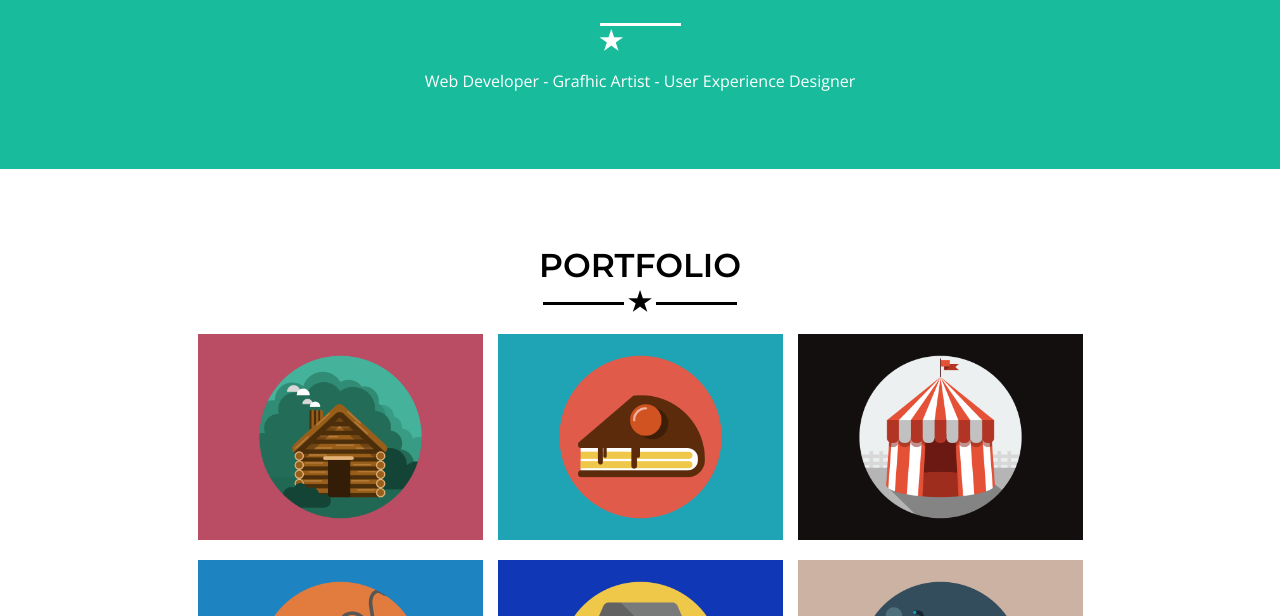
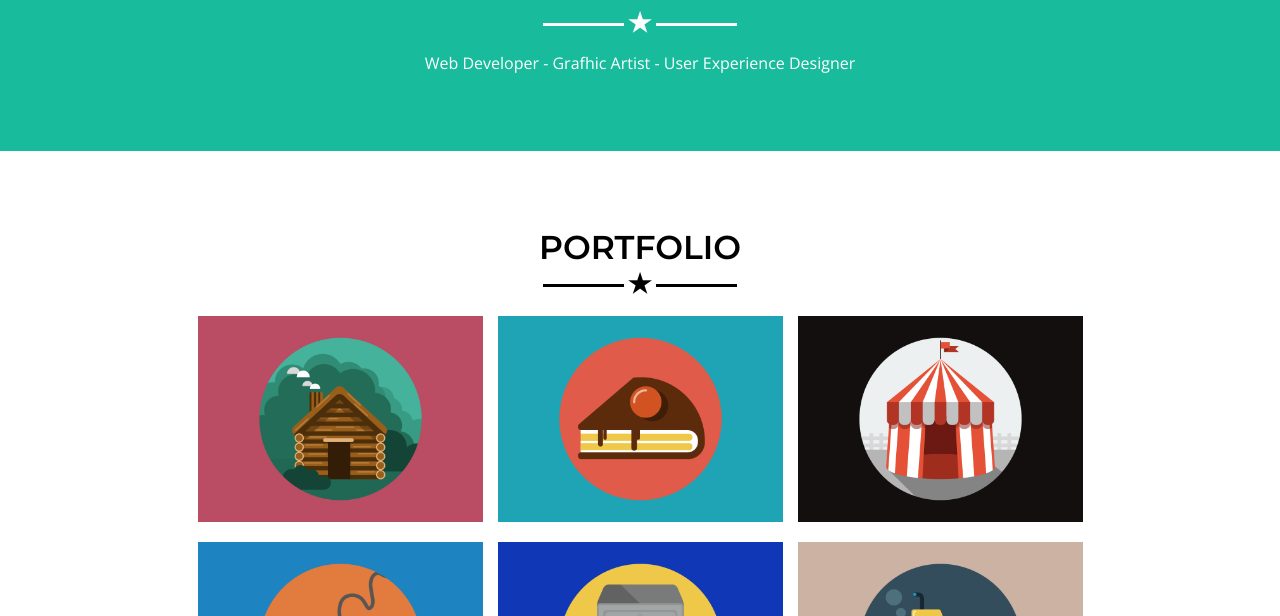
Before and after one commit to IvanRi/AplicandoResponsive, a plain HTML site: page index.html in a window 1280 px wide. Shown: the part 484-1100 px from the top of the page. Drawn offline with nearby package versions, Linux system fonts and the light colour scheme.

Commit message:
correccion

```diff
--- a/index.html
+++ b/index.html
@@ -29,10 +29,10 @@
 				<div class="principal contenedor">
 					<img src="imagenes/profile.png" class="foto">
 					<h2 class="up">Ivan Riboldi</h2>
-					<div class="subrayado">
-						<span class="lineas color_line">
-							<span class="ion-ios-star estrella"></span>
-						</span>
+					<div class="subrayado ">
+						<span class="lineas"></span>
+						<span class="ion-ios-star estrella"></span>
+						<span class="lineas"></span>
 					</div>
 					<h1>Web Developer - Grafhic Artist - User Experience Designer</h1>
 				</div>
```
